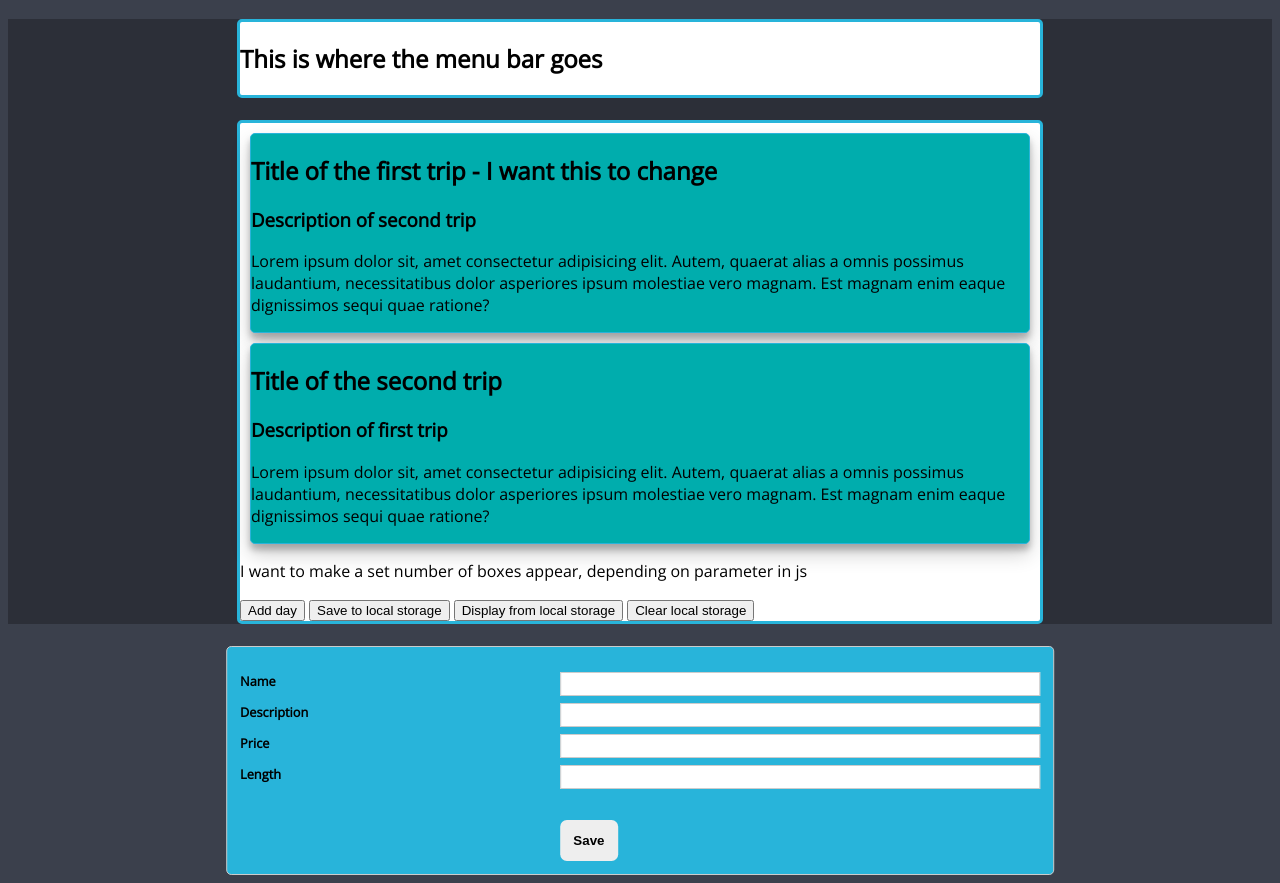
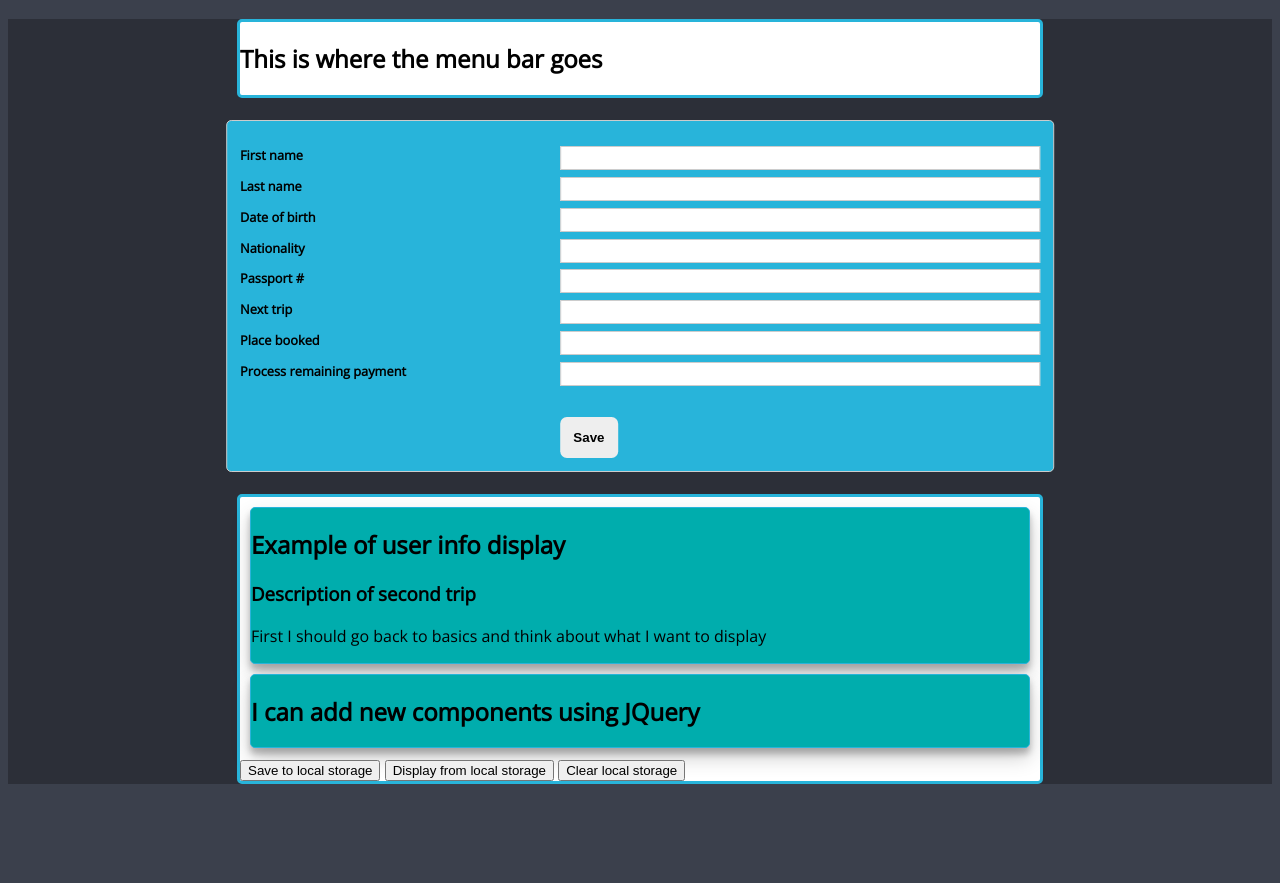
Before and after one commit to SamGFrendo/pc-components, a plain HTML site: page index.html in a window 1280 px wide. Shown: the part 67-950 px from the top of the page. After the commit the page ends 881 px from the top, so only its background shows below. Drawn offline with nearby package versions, Linux system fonts and the light colour scheme.

Commit message:
First commit

```diff
--- a/index.html
+++ b/index.html
@@ -16,23 +16,23 @@ I think I probably want to add stuff to my MongoDB database - I'm currently savi
 <!-- Can I push to github?? -->
 
 <!DOCTYPE html>
-<html lang="en">
+<html lang='en'>
 <head>
-    <meta charset="UTF-8">
-    <meta name="viewport" content="width=device-width, initial-scale=1.0">
-    <meta http-equiv="X-UA-Compatible" content="ie=edge">
-    <link rel="stylesheet" type="text/css" href="style.css">
+    <meta charset='UTF-8'>
+    <meta name='viewport' content='width=device-width, initial-scale=1.0'>
+    <meta http-equiv='X-UA-Compatible' content='ie=edge'>
+    <link rel='stylesheet' type='text/css' href='style.css'>
     <link href='https://fonts.googleapis.com/css?family=Open Sans' rel='stylesheet'>
     <title>PC Compontents</title>
-    <link rel="stylesheet" type="text/css" href="https://cdnjs.cloudflare.com/ajax/libs/animate.css/3.5.2/animate.css">
+    <link rel='stylesheet' type='text/css' href='https://cdnjs.cloudflare.com/ajax/libs/animate.css/3.5.2/animate.css'>
     <!-- I want to use JQuery to manage components - It would be nice to have a dropdown button -->
     <!-- I would like to use JQuery to serialise the form input -->
-    <script src="http://ajax.googleapis.com/ajax/libs/jquery/3.3.1/jquery.min.js"></script>
+    <script src='http://ajax.googleapis.com/ajax/libs/jquery/3.3.1/jquery.min.js'></script>
     <script>
         $(document).ready(function() {
-        console.log( "ready!" );
+        console.log( 'ready!' );
         //I can use JQuery to target an html Element and add a css class
-        $("#AddDay").addClass("animated bounce");
+        $('#AddDay').addClass('animated bounce');
     });
     </script>
 </head>
@@ -41,38 +41,49 @@ I think I probably want to add stuff to my MongoDB database - I'm currently savi
     <header>
         <h1><strong>Testing PC components</strong></h1>
     </header>
+
     <div class=container>
-        <div class=menu-bar>
+        <div id=menu-bar>
             <h2>This is where the menu bar goes</h2>
         </div>
+
         <br>
+        <!----------------------------------- User input form --------- -----------------------------
+        This would send it to the database... when I can actually get that working -->
+        <form class='trip-form' id='trip-form' method='get' enctype='application/x-www-form-urlencoded' action='/html/codes/html_form_handler.cfm'>
+
+            <p><label>First name<input type='text' id='first-name'></label></p>
+            <p><label>Last name<input type='text' id='last-name'></label></p>
+            <p><label>Date of birth<input type='text' id='dob'></label></p>
+            <p><label>Nationality<input type='text' id='nationality'></label></p>
+            <p><label>Passport #<input type='text' id='passport-no'></label></p>
+            <p><label>Next trip<input type='text' id='next-trip'></label></p>
+            <p><label>Place booked<input type='text' id='place booked'></label></p>
+            <p><label>Process remaining payment<input type='text' id='trip-length'></label></p>
+            <button id='save'>Save</button>
+        </form>
+        <br>
+
         <div class=trip-input>
             <div id=inside-1>
-                <h2 id=tripTitle1>Title of the first trip - I want this to change</h2>
+                <h2 id=tripTitle1>Example of user info display</h2>
                 <h3>Description of second trip</h3>
-                <p>Lorem ipsum dolor sit, amet consectetur adipisicing elit. Autem, quaerat alias a omnis possimus laudantium, necessitatibus dolor asperiores ipsum molestiae vero magnam. Est magnam enim eaque dignissimos sequi quae ratione?</p>
+                <p>First I should go back to basics and think about what I want to display</p>
             </div>
 
             <div id=inside-2>
-                <h2 id=title-2>Title of the second trip</h2>
-                <h3 id=desc-2>Description of first trip</h3>
-                <p>Lorem ipsum dolor sit, amet consectetur adipisicing elit. Autem, quaerat alias a omnis possimus laudantium, necessitatibus dolor asperiores ipsum molestiae vero magnam. Est magnam enim eaque dignissimos sequi quae ratione?</p>
+                <h2 id=title-2>I can add new components using JQuery</h2>
             </div>
-
-        <p>I want to make a set number of boxes appear, depending on parameter in js</p>
 
         <!-- This div is where the boxes appear when I want to add a day -->
         <div id=magicBox></div>
 
-        <!-- Would be nice to add a Remove day button -->
-        <button onclick="addInput()" id="AddDay">Add day</button>
+        <!-- putLocal is doing some funny stuff!  -->
+        <button onclick='putLocal()'>Save to local storage</button>
 
-        <!-- putLocal is doing some funny stuff!  -->
-        <button onclick="putLocal()">Save to local storage</button>
+        <button onclick='getLocal()'>Display from local storage</button>
 
-        <button onclick="getLocal()">Display from local storage</button>
-
-        <button onclick="clearLocal()">Clear local storage</button>
+        <button onclick='clearLocal()'>Clear local storage</button>
 
         </div>
     <div>
@@ -83,109 +94,9 @@ I think I probably want to add stuff to my MongoDB database - I'm currently savi
     </div>
 
     <br>
-<!-- This is where I start playing around with the form for inputting the trip ----------------------------------------->
-<!-- **************************************************************************************************************** -->
-<!-- The 'action' attribute specifies the URI/URL of the page that will process the form
-The 'enctype' attribute specifies the content type used to encode the form data set when it's submitted to the server. It is not
-necessary in my initial use case
-The 'method' Specifies the HTTP method to use when the form is submitted. Possible values: get (The form data is appended
-to the URL when submitted. This is the default value.) post (The form data is not appended to the URL.) -->
-
-<form class="tripForm" id="tripForm" method="get" enctype="application/x-www-form-urlencoded" action="/html/codes/html_form_handler.cfm">
-    <p>
-        <label>Name
-        <input type="text" id="trip_name">
-        </label>
-    </p>
-
-    <p>
-        <label>Description
-        <input type="text" id="trip_desc">
-        </label>
-    </p>
-
-    <p>
-        <label>Price
-        <input type="text" id="trip_price">
-        </label>
-    </p>
-
-    <p>
-        <label>Length
-        <input type="text" id="trip_lenght">
-        </label>
-    </p>
-
-    <!-- This is a field set of type radio -->
-    <!-- <fieldset>
-        <legend>Trip type</legend>
-            <p>
-                <label class="choice">
-                <input type="radio" name="trip-type" > Trekking
-                </label>
-            </p>
-            <p>
-                <label class="choice">
-                <input type="radio" name="trip-type" > Mountaineering
-                </label>
-            </p>
-            <p>
-                <label class="choice">
-                <input type="radio" name="trip-type" > Culture
-            </label>
-        </p>
-    </fieldset> -->
-
-    <!-- Input type "datetime-local" HTML5 is picking this up for us -->
-    <!-- I should change this to just date - that would be more realistic -->
-    <!-- <p>
-        <label>Start Date/Time
-            <input type="datetime-local" name="pickup_time">
-        </label>
-    </p> -->
-
-    <!-- <p>
-        <label>Trip start
-            <select id="pickup_place" name="pickup_place">
-                <option value="" selected="selected">Select One</option>
-                <option value="office" >Taxi Office</option>
-                <option value="town_hall" >Town Hall</option>
-                <option value="telepathy" >We'll Guess!</option>
-            </select>
-        </label>
-    </p>
-     -->
-    <!-- <p>
-        <label>Trip end
-            <input type="text" name="dropoff_place" required list="destinations">
-        </label>
-
-        <datalist id="destinations">
-            <option value="Peru">
-            <option value="Lima">
-            <option value="Florida">
-        </datalist>
-    </p> -->
-
-    <!-- <p>
-        <label>Special Instructions
-            <textarea name="comments" maxlength="500"></textarea>
-        </label>
-    </p> -->
 
 
-    <button id="save">Save</button>
-</form>
-
-<!-- It would be good to be able to get the form to save and reload -->
-
-
-
-
-
-
-<!-- Link to script at the bottom - move to top and put on reload? -->
-<script src="script.js"></script>
+<script src='script.js'></script>
 
 
 </body>
--- a/node-rest-api/app.js
+++ b/node-rest-api/app.js
@@ -7,7 +7,7 @@ const morgan = require('morgan');
 const bodyParser = require('body-parser');
 const mongoose = require('mongoose');
 
-//Find out what require is doing - I think I'm importint a module from another file
+//Find out what require is doing - I think I'm importing a module from another file
 const productRoutes = require('./api/routes/products');
 const orderRoutes = require('./api/routes/orders');
 
--- a/script.js
+++ b/script.js
@@ -5,22 +5,21 @@
 
 https://www.youtube.com/watch?v=AUOzvFzdIk4
 You can only store strings in local storage
-Converting an object to a string is called "serialisation"
+Converting an object to a string is called 'serialisation'
 
 */
 
-//It would be cool to be able to save this trip in local storage - and then have it displayed
-//Add a display from local storage button
+//Test trip object
 let tripTest = {
-  tripName : "Alpamayo",
-  tripDescription : "The most beautiful mountain in the world",
+  tripName : 'Alpamayo',
+  tripDescription : 'The most beautiful mountain in the world',
   tripPrice : 3200,
   tripLength : 8,
 }
 //tripDurationTest isn't really working as I would have hoped
 let tripDurationTest = {
-    title : "Alpamayo",
-    description : "The most beautiful mountain in the world",
+    title : 'Alpamayo',
+    description : 'The most beautiful mountain in the world',
     price : 3200,
     // add a function to return the duration based on the number of days
     // this is not working
@@ -33,10 +32,10 @@ let tripDurationTest = {
     },
     */
     itinerary : {
-        day1 : "This is what you will be doing day one",
-        day2 : "Walk up the mountain",
-        day3 : "Walk down the mountain",
-        day4 : " go home"
+        day1 : 'This is what you will be doing day one',
+        day2 : 'Walk up the mountain',
+        day3 : 'Walk down the mountain',
+        day4 : ' go home'
     }
 }
 
@@ -44,53 +43,44 @@ let tripDurationTest = {
 //Ian would grab the individual things (using JQuary or whatever) - then combine them into an object
 
 
-//When called adds a new input box
-//Can we make it so we remove an input box?
-function addInput() {
-  var node = document.createElement("INPUT");
-  document.getElementById("magicBox").appendChild(node);
-}
-
 //When called saves specific pre-defined trip object in local storage
 //It would be possible to change the parameter of the function to return particular trips
 function putLocal() {
   let tripTest_serialised = JSON.stringify(tripTest)
-  //localStorage.removeItem("tripTest")
-  localStorage.setItem("tripTest", tripTest_serialised);
+  //localStorage.removeItem('tripTest')
+  localStorage.setItem('tripTest', tripTest_serialised);
   console.log(localStorage);
 }
 
 //When called puts content of local storage on 'second trip'
 function getLocal() {
-  document.getElementById("title-2").innerHTML = localStorage.getItem("trip_name")
-  document.getElementById("desc-2").innerHTML = localStorage.getItem("trip_desc")
-  console.log("Local storage displayed")
+  //This all needs to be done with JQuery
+  document.getElementById('title-2').innerHTML = localStorage.getItem('trip_name')
+  document.getElementById('desc-2').innerHTML = localStorage.getItem('trip_desc')
+  console.log('Local storage displayed')
 }
 
 function clearLocal() {
   localStorage.clear();
-  console.log("Local storage cleared")
+  console.log('Local storage cleared')
 }
-
-
 
 //Seeing if I can use JQuery to serilise forms - It doesn't seem to be working
 //Maybe the input's have to have name attributes for this to work
-$( "tripForm" ).on( "submit", function( event ) {
+$( 'tripForm' ).on( 'submit', function( event ) {
   event.preventDefault();
   console.log( $( this ).serialize() );
-  console.log("The function ran")
+  console.log('The function ran')
 });
 
 
 /*This is working but only be doing each Element one by one - I would like it to build JSON to save in local storage
 This looks at the form that I've created and goes through each of the fields and saves it to local storage
-I was getting confused because local storage was not being cleared (I've added a clear button now)
 How do I create a JSON object from a form!
 
 Look into flexbox as well*/
 
-var submit = document.getElementById("save");
+var submit = document.getElementById('save');
 submit.onclick = function(event) {
 
   var myDays = [];
@@ -99,26 +89,26 @@ submit.onclick = function(event) {
   console.log(myDays);
 
   var myObj = {
-    name: document.getElementById("trip_name").value,
-    description: document.getElementById("trip_desc").value,
+    name: document.getElementById('trip_name').value,
+    description: document.getElementById('trip_desc').value,
     days: myDays
   };
   //Preventing default stops the form action being carried out
   event.preventDefault();
-  let tripName = document.getElementById("trip_name");
-    localStorage.setItem("trip_name", tripName.value);
-  let tripDesc = document.getElementById("trip_desc");
-    localStorage.setItem("trip_desc", tripDesc.value);
+  let tripName = document.getElementById('trip_name');
+    localStorage.setItem('trip_name', tripName.value);
+  let tripDesc = document.getElementById('trip_desc');
+    localStorage.setItem('trip_desc', tripDesc.value);
   console.log(localStorage)
   console.log(myObj)
 }
 
 /*This works now
 
-var submit = document.getElementById("save");
+var submit = document.getElementById('save');
 submit.onclick = function() {
-  alert("Button pressed!");
-  console.log("They pressed the button")
+  alert('Button pressed!');
+  console.log('They pressed the button')
 
 */
 
@@ -128,7 +118,7 @@ submit.onclick = function() {
 /*
 
 let myObj = {
-    name : "dominic",
+    name : 'dominic',
     age : 56
 };
 
@@ -137,10 +127,10 @@ let myObj_serialised = JSON.stringify(myObj)
 
 console.log(myObj_serialised)
 
-localStorage.setItem("myObj", myObj_serialised);
+localStorage.setItem('myObj', myObj_serialised);
 console.log(localStorage);
 
-let myObj_deserialised = JSON.parse(localStorage.getItem("myObj"))
+let myObj_deserialised = JSON.parse(localStorage.getItem('myObj'))
 
 console.log(myObj_deserialised)
 */
--- a/style.css
+++ b/style.css
@@ -28,7 +28,7 @@ h1{
     transform: translateX(-50%);
 }
 
-.menu-bar{
+#menu-bar{
         width: 800px;
         background-color: white;
 
@@ -91,7 +91,7 @@ h1{
 /* This is the CSS that relates to the form *******************************************************   */
 /**************************************************************************************************   */
 
-.tripForm {
+.trip-form {
     font-family: 'Open Sans';
     font-size: 0.8em;
     /* I've added width twice */
@@ -108,37 +108,38 @@ h1{
     transform: translateX(-50%);
 }
 
-    /* This means all elements in tripForm */
-.tripForm * {
+    /* This means all elements in trip-form */
+.trip-form * {
     /* I'm not sure what box-sizing means */
     box-sizing: border-box;
 }
 
-.tripForm fieldset {
+.trip-form fieldset {
     border: none;
     padding: 0;
 }
 
-.tripForm legend,
-.tripForm label {
+.trip-form legend,
+.trip-form label {
     padding: 0;
     font-weight: bold;
 }
 
-.tripForm label.choice {
+.trip-form label.choice {
     font-size: 0.9em;
     font-weight: normal;
 }
 
-.tripForm label {
+.trip-form label {
     text-align: left;
     display: block;
 }
 
-.tripForm input[type="text"],
-.tripForm input[type="datetime-local"],
-.tripForm select,
-.tripForm textarea {
+/* This is being used...  */
+.trip-form input[type="text"],
+.trip-form input[type="datetime-local"],
+.trip-form select,
+.trip-form textarea {
     float: right;
     width: 60%;
     border: 1px solid #ccc;
@@ -148,16 +149,18 @@ h1{
     padding: 0.3em;
 }
 
-.tripForm textarea {
+/* Redundent I think */
+.trip-form textarea {
     height: 100px;
     }
 
-.tripForm input[type="radio"],
-.tripForm input[type="checkbox"] {
+/* Redundent I think */
+.trip-form input[type="radio"],
+.trip-form input[type="checkbox"] {
     margin-left: 40%;
 }
 
-.tripForm button {
+.trip-form button {
     padding: 1em;
     border-radius: 0.5em;
     background: #eee;
@@ -167,7 +170,7 @@ h1{
     margin-top: 1.8em;
     }
 
- .tripForm button:hover {
+ .trip-form button:hover {
     background: #ccc;
     cursor: pointer;
  }
```
Also changed, not shown: read me.md (+21 -4 lines), 1 other file.
